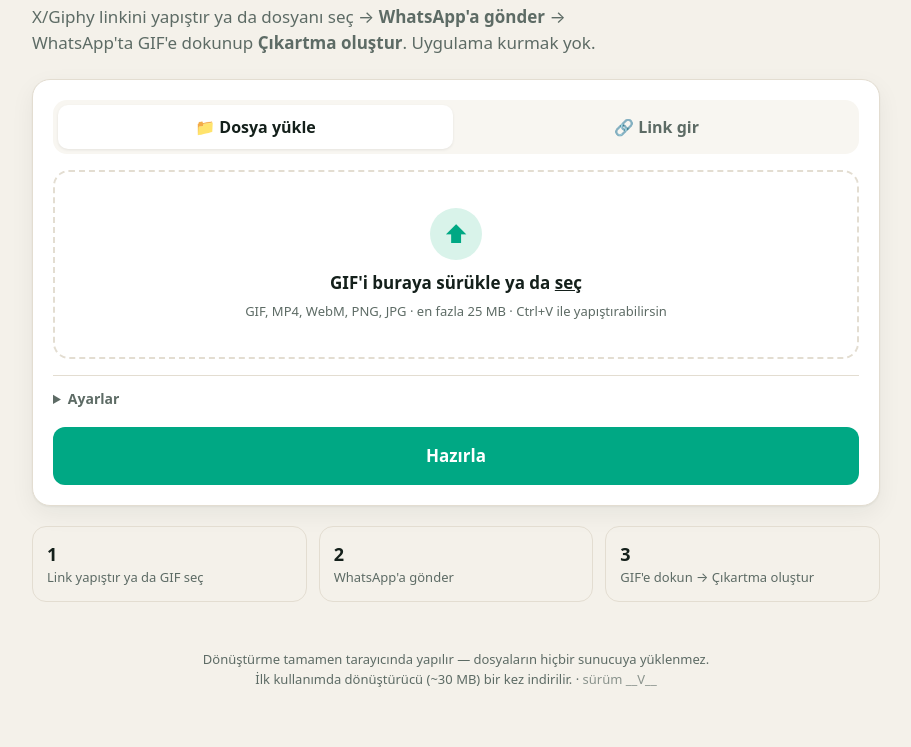
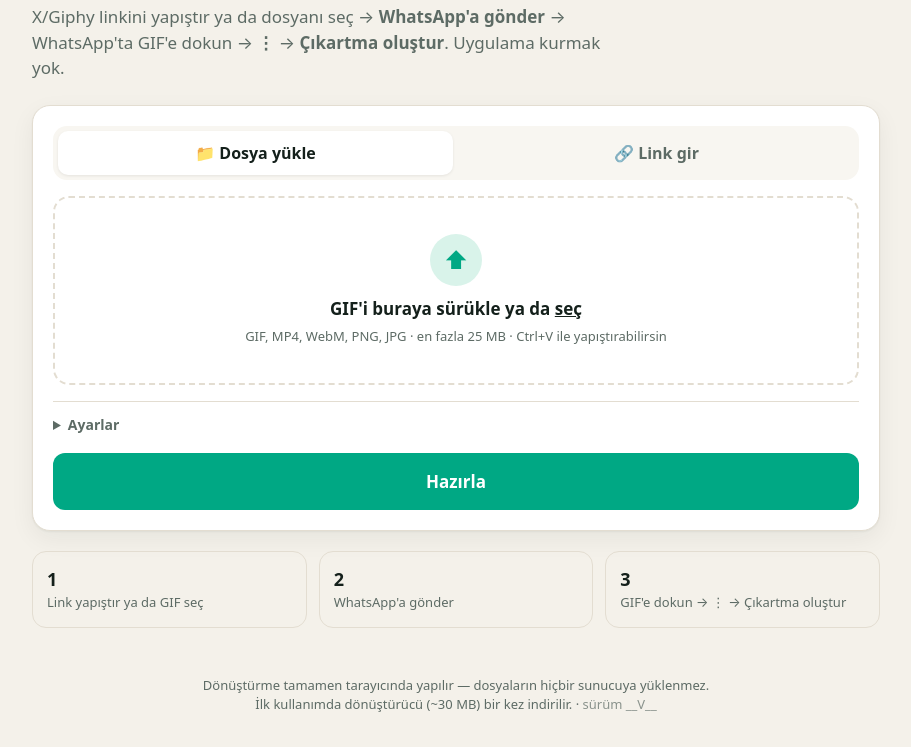
Before and after one commit to nolarth/sticker-maker, a website: page public/index.html in a window 1280 px wide. Shown: the part 158-905 px from the top of the page, without its empty margins (184-1095 px from the left). Before the commit the page ends 879 px from the top, so only its background shows below. Drawn offline with Linux system fonts and the light colour scheme.

Commit message:
Android adımını WhatsApp'taki gerçek menüye göre düzelt (⋮ → Çıkartma oluştur)
Co-Authored-By: Claude Opus 5.5 <noreply@anthropic.com>
Claude-Session: https://claude.ai/code/session_01J6sMzBmwZohyhiwmjRphB3

```diff
--- a/public/index.html
+++ b/public/index.html
@@ -23,7 +23,7 @@
   <main>
     <section class="hero">
       <h1>GIF'ini <span class="hl">WhatsApp çıkartmasına</span> çevir</h1>
-      <p>X/Giphy linkini yapıştır ya da dosyanı seç → <b>WhatsApp'a gönder</b> → WhatsApp'ta GIF'e dokunup <b>Çıkartma oluştur</b>. Uygulama kurmak yok.</p>
+      <p>X/Giphy linkini yapıştır ya da dosyanı seç → <b>WhatsApp'a gönder</b> → WhatsApp'ta GIF'e dokun → <b>⋮</b> → <b>Çıkartma oluştur</b>. Uygulama kurmak yok.</p>
     </section>
 
     <section class="card converter" aria-label="Dönüştürücü">
@@ -110,7 +110,7 @@
     <section class="specs">
       <div><b>1</b><span>Link yapıştır ya da GIF seç</span></div>
       <div><b>2</b><span>WhatsApp'a gönder</span></div>
-      <div><b>3</b><span>GIF'e dokun → Çıkartma oluştur</span></div>
+      <div><b>3</b><span>GIF'e dokun → ⋮ → Çıkartma oluştur</span></div>
     </section>
   </main>
 
--- a/public/js/app.js
+++ b/public/js/app.js
@@ -153,7 +153,7 @@ const VERSION = '__V__';
   const STEPS = {
     android: [
       `<b>WhatsApp'a gönder</b>'e bas, bir sohbet seç <span class="sub">Kendine de gönderebilirsin (en üstteki "Siz" sohbeti).</span>`,
-      `Sohbette GIF'e <b>dokun</b> → <b>Çıkartma oluştur</b> → <b>Bitti</b> ✓ <span class="sub">Çıkartma gönderilir ve çıkartma panelinde kalır.</span>`,
+      `Sohbette GIF'e <b>dokun</b> → sağ üstte <b>⋮</b> → <b>Çıkartma oluştur</b> ✓ <span class="sub">Çıkartma gönderilir ve çıkartma panelinde kalır; bir daha yapman gerekmez.</span>`,
     ],
     ios: [
       `<b>WhatsApp'a gönder</b>'e bas, bir sohbet seç <span class="sub">Kendine de gönderebilirsin.</span>`,
@@ -161,7 +161,7 @@ const VERSION = '__V__';
     ],
     desktop: [
       `<b>GIF'i indir</b> ve <a href="https://web.whatsapp.com" target="_blank" rel="noopener">WhatsApp Web</a>'de kendine gönder <span class="sub">Ya da bu siteyi telefonunda aç — tek dokunuşla gönderilir.</span>`,
-      `Telefonda GIF'e <b>dokun</b> → <b>Çıkartma oluştur</b> → <b>Bitti</b> ✓ <span class="sub">iPhone'da: GIF'e basılı tut → Kopyala → mesaj kutusuna yapıştır → Gönder.</span>`,
+      `Telefonda GIF'e <b>dokun</b> → <b>⋮</b> → <b>Çıkartma oluştur</b> ✓ <span class="sub">iPhone'da: GIF'e basılı tut → Kopyala → mesaj kutusuna yapıştır → Gönder.</span>`,
     ],
   };
 
```
Also changed, not shown: README.md.
